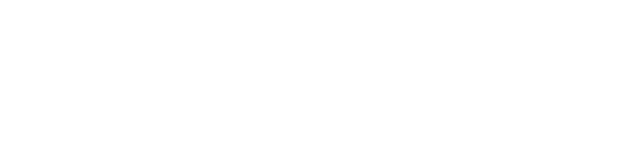
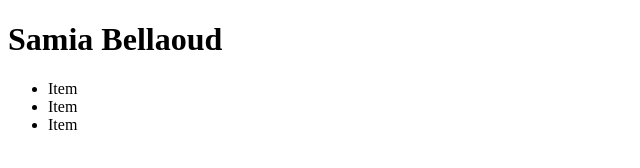
Before and after one commit to sambld-tech/exotest, a plain HTML site: page index.html in a window 1280 px wide. Shown: the whole page, without its empty margins (0-640 px from the left). Drawn offline with Linux system fonts and the light colour scheme.

Commit message:
Ajout index.html

```diff
--- a/index.html
+++ b/index.html
@@ -1,7 +1,17 @@
 <!DOCTYPE html>
 <html lang="en">
+<head>
     <meta charset="UTF-8">
     <meta http-equiv="X-AU-Compatible" content="IE=edge">
     <meta name="viewport" content="width=device-width, initial-scale=1.0">
     <title> je suis un test</title>
+</head>
+<body>
+        <h1>Samia Bellaoud</h1>
+        <ul>
+            <li>Item</li>
+            <li>Item</li>
+            <li>Item</li>
+        </ul>
+</body>
 </html>
```
